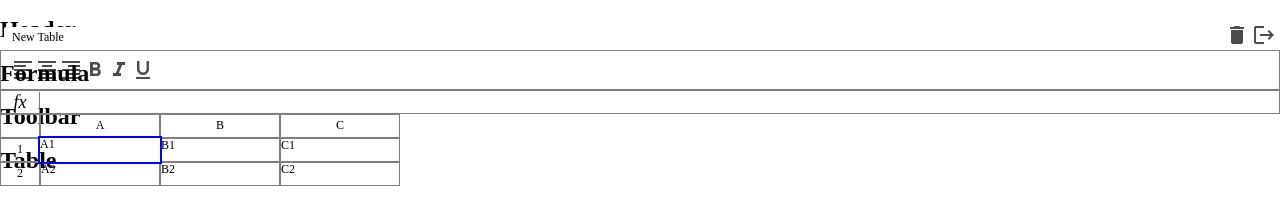
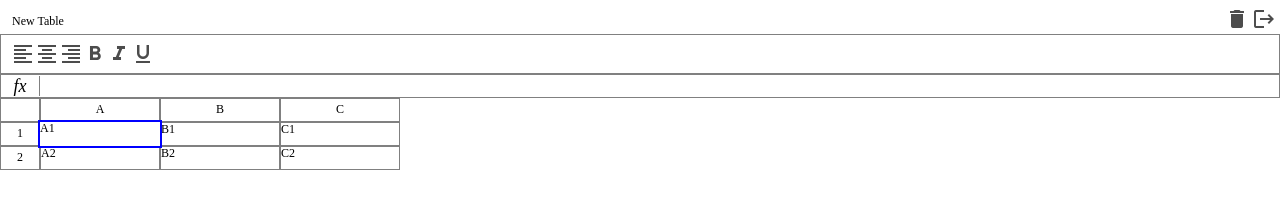
Before and after one commit to Nawarius/GreenWay, a website built with webpack: page src/static/excel.html in a window 1280 px wide. Built offline with nearby package versions, Linux system fonts and the light colour scheme.

Commit message:
Adds: add framework instance, add layout to components

```diff
--- a/src/components/excel/Excel.js
+++ b/src/components/excel/Excel.js
@@ -1,16 +1,20 @@
+import GreenWay from "../../core/Greenway"
+
 export class Excel {
     constructor(selector, options) {
         this.$el = document.querySelector(selector)
         this.components = options.components || []
     }
     getRoot() {
-        const $root = document.createElement('div')
+        const $root = GreenWay.create('div', 'excel')
 
-        this.components.forEach(Com => {
-            const component = new Com()
-            $root.insertAdjacentHTML('beforeend', component.toHtml())
+        this.components.forEach(Component => {
+            const $el = GreenWay.create('div', Component.className)
+            const component = new Component($el)
+            $el.innerHTML = component.toHtml()
+            $root.append($el)
         })
-        console.log($root)
+
         return $root
     }
     render() {
--- a/src/components/formula/Formula.js
+++ b/src/components/formula/Formula.js
@@ -1,7 +1,12 @@
 import { ExcelComponent } from "../../core/ExcelComponent";
 
 export class Formula extends ExcelComponent {
+    static className = 'excel__formula'
+
     toHtml() {
-        return `<h1>Formula</h1>`
+        return `
+        <div class="info">fx</div>
+        <div class="input" contenteditable></div>
+    `
     }
 }
--- a/src/components/header/Header.js
+++ b/src/components/header/Header.js
@@ -1,7 +1,18 @@
 import { ExcelComponent } from "../../core/ExcelComponent";
 
 export class Header extends ExcelComponent {
+    static className = 'excel__header'
+
     toHtml() {
-        return `<h1>Header</h1>`
+        return `<input class = 'input' type = 'text' value = 'New Table' />
+        <div>
+            <div class = 'button'>
+                <i class="material-icons">delete</i>
+            </div>
+            <div class = 'button'>
+                <i class="material-icons">logout</i>
+            </div>
+        </div>
+    `
     }
 }
--- a/src/components/table/Table.js
+++ b/src/components/table/Table.js
@@ -1,7 +1,55 @@
 import { ExcelComponent } from "../../core/ExcelComponent";
 
 export class Table extends ExcelComponent {
+    static className = 'excel__table'
+
     toHtml() {
-        return `<h1>Table</h1>`
+        return `
+        <div class="row">
+            <div class="row-info"></div>
+            <div class="row-data">
+                <div class="column">
+                    A
+                </div>
+                <div class="column">
+                    B
+                </div>
+                <div class="column">
+                    C
+                </div>
+            </div>
+        </div>
+
+        <div class="row">
+            <div class="row-info">1</div>
+            <div class="row-data">
+                <div class="cell selected" contenteditable>
+                    A1
+                </div>
+                <div class="cell" contenteditable>
+                    B1
+                </div>
+                <div class="cell" contenteditable>
+                    C1
+                </div>
+            </div>
+        </div>
+
+        <div class="row">
+            <div class="row-info">2</div>
+            <div class="row-data">
+                <div class="cell" contenteditable>
+                    A2
+                </div>
+                <div class="cell" contenteditable>
+                    B2
+                </div>
+                <div class="cell" contenteditable>
+                    C2
+                </div>
+            </div>
+        </div>
+
+    </div>`
     }
 }
--- a/src/components/toolbar/Toolbar.js
+++ b/src/components/toolbar/Toolbar.js
@@ -1,7 +1,28 @@
 import { ExcelComponent } from "../../core/ExcelComponent";
 
 export class Toolbar extends ExcelComponent {
+    static className = 'excel__toolbar'
+
     toHtml() {
-        return `<h1>Toolbar</h1>`
+        return `
+        <div class = 'button'>
+            <i class="material-icons">format_align_left</i>
+        </div>
+        <div class = 'button'>
+            <i class="material-icons">format_align_center</i>
+        </div>
+        <div class = 'button'>
+            <i class="material-icons">format_align_right</i>
+        </div>
+        <div class = 'button'>
+            <i class="material-icons">format_bold</i>
+        </div>
+        <div class = 'button'>
+            <i class="material-icons">format_italic</i>
+        </div>
+        <div class = 'button'>
+            <i class="material-icons">format_underline</i>
+        </div>
+    `
     }
 }
--- a/src/core/DomListener.js
+++ b/src/core/DomListener.js
@@ -1,3 +1,8 @@
 export class DomListener {
-
+    constructor($root) {
+        if (!$root) {
+            throw new Error('No $root provided for dom listener')
+        }
+        this.$root = $root
+    }
 }
--- /dev/null
+++ b/src/core/GreenWay.js
@@ -0,0 +1,10 @@
+
+export default function GreenWay() {
+
+}
+
+GreenWay.create = (tagName = 'div', className = '') => {
+    const el = document.createElement(tagName)
+    if (className) el.classList.add(className)
+    return el
+}
--- a/src/index.js
+++ b/src/index.js
@@ -6,7 +6,7 @@ import {Table} from './components/table/Table'
 import './scss/index.scss'
 
 const excel = new Excel('#app', {
-    components: [Header, Formula, Toolbar, Table]
+    components: [Header, Toolbar, Formula, Table]
 })
 
 excel.render()
--- a/src/static/excel.html
+++ b/src/static/excel.html
@@ -11,96 +11,6 @@
     <div id = 'app'>
         <div class = 'excel'>
 
-            <div class="excel__header">
-                <input class = 'input' type = 'text' value = 'New Table' />
-                <div>
-                    <div class = 'button'>
-                        <i class="material-icons">delete</i>
-                    </div>
-                    <div class = 'button'>
-                        <i class="material-icons">logout</i>
-                    </div>
-                </div>
-            </div>
-
-            <div class="excel__toolbar">
-                <div class = 'button'>
-                    <i class="material-icons">format_align_left</i>
-                </div>
-                <div class = 'button'>
-                    <i class="material-icons">format_align_center</i>
-                </div>
-                <div class = 'button'>
-                    <i class="material-icons">format_align_right</i>
-                </div>
-                <div class = 'button'>
-                    <i class="material-icons">format_bold</i>
-                </div>
-                <div class = 'button'>
-                    <i class="material-icons">format_italic</i>
-                </div>
-                <div class = 'button'>
-                    <i class="material-icons">format_underline</i>
-                </div>
-            </div>
-
-            <div class="excel__formula">
-                <div class="info">fx</div>
-                <div class="input" contenteditable></div>
-            </div>
-
-            <div class="excel__table">
-                <div class="row">
-                    <div class="row-info"></div>
-                    <div class="row-data">
-                        <div class="column">
-                            A
-                        </div>
-                        <div class="column">
-                            B
-                        </div>
-                        <div class="column">
-                            C
-                        </div>
-                    </div>
-                </div>
-
-                <div class="row">
-                    <div class="row-info">1</div>
-                    <div class="row-data">
-                        <div class="cell selected" contenteditable>
-                            A1
-                        </div>
-                        <div class="cell" contenteditable>
-                            B1
-                        </div>
-                        <div class="cell" contenteditable>
-                            C1
-                        </div>
-                    </div>
-                </div>
-
-                <div class="row">
-                    <div class="row-info">2</div>
-                    <div class="row-data">
-                        <div class="cell" contenteditable>
-                            A2
-                        </div>
-                        <div class="cell" contenteditable>
-                            B2
-                        </div>
-                        <div class="cell" contenteditable>
-                            C2
-                        </div>
-                    </div>
-                </div>
-
-            </div>
-
-
-
-            </div>
-
         </div>
     </div>
 </body>
```
